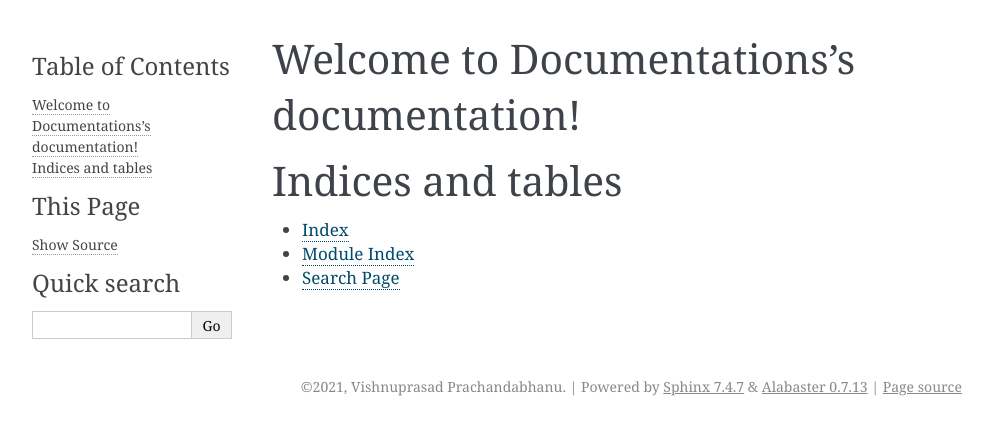
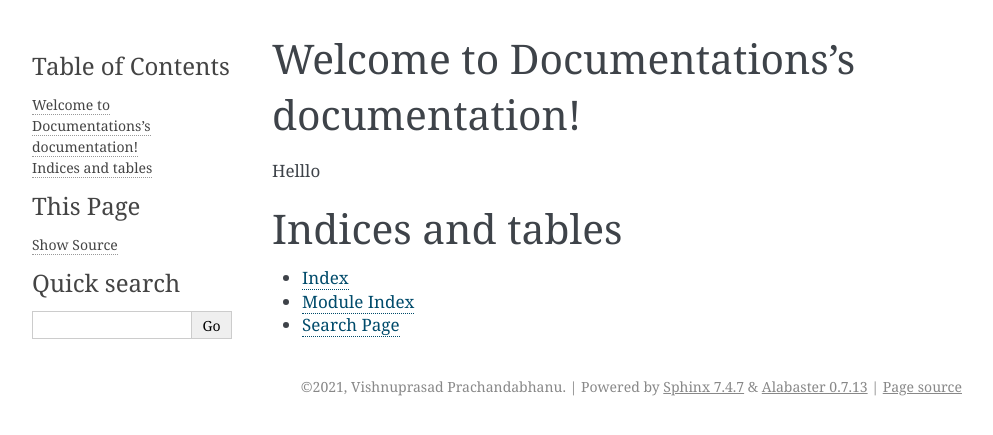
Before and after one commit to ipa-vsp/documentation_tutorials, a Sphinx documentation site: the page built from docs/source/index.rst, in a window 1280 px wide. Shown: the top 435 px of the page, without its empty margins (148-1141 px from the left). Built offline with Sphinx 7.4.7, drawn with Linux system fonts in a browser that asks for light colours.

Commit message:
update source paths

```diff
--- a/docs/source/conf.py
+++ b/docs/source/conf.py
@@ -30,8 +30,7 @@
 # Add any Sphinx extension module names here, as strings. They can be
 # extensions coming with Sphinx (named 'sphinx.ext.*') or your custom
 # ones.
-extensions = [
-]
+extensions = ['myst_parser']
 
 # Add any paths that contain templates here, relative to this directory.
 templates_path = ['_templates']
--- a/docs/source/index.rst
+++ b/docs/source/index.rst
@@ -5,12 +5,14 @@
 
 Welcome to Documentations's documentation!
 ==========================================
+Helllo
 
 .. toctree::
    :maxdepth: 2
    :hidden:
    :caption: Project One
 
+   _source/index.md
 
 .. toctree::
    :maxdepth: 2
```
Also changed, not shown: docs/source/_source/index.md (added, +1 -0 lines), .readthedocs.yaml.
